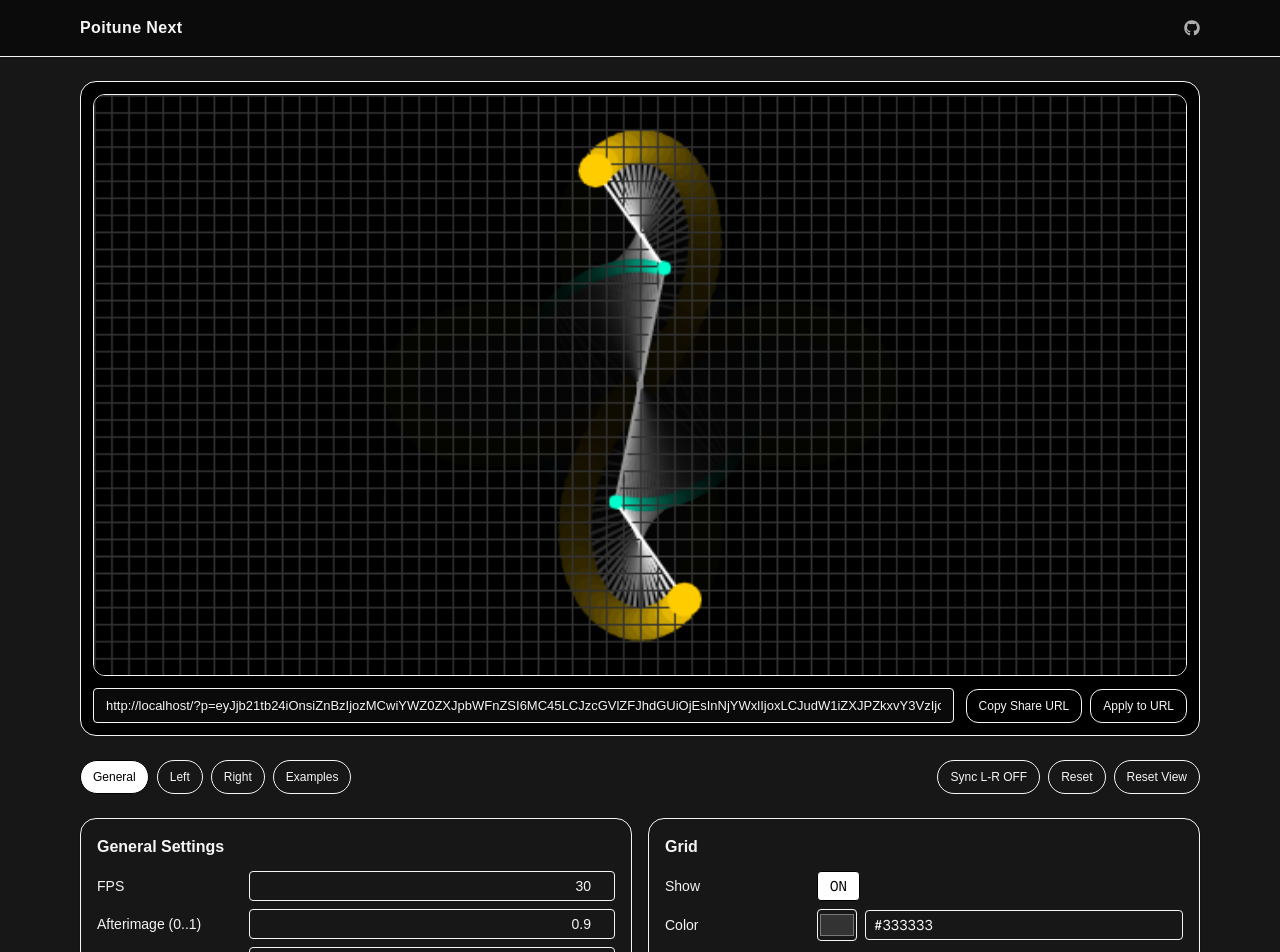
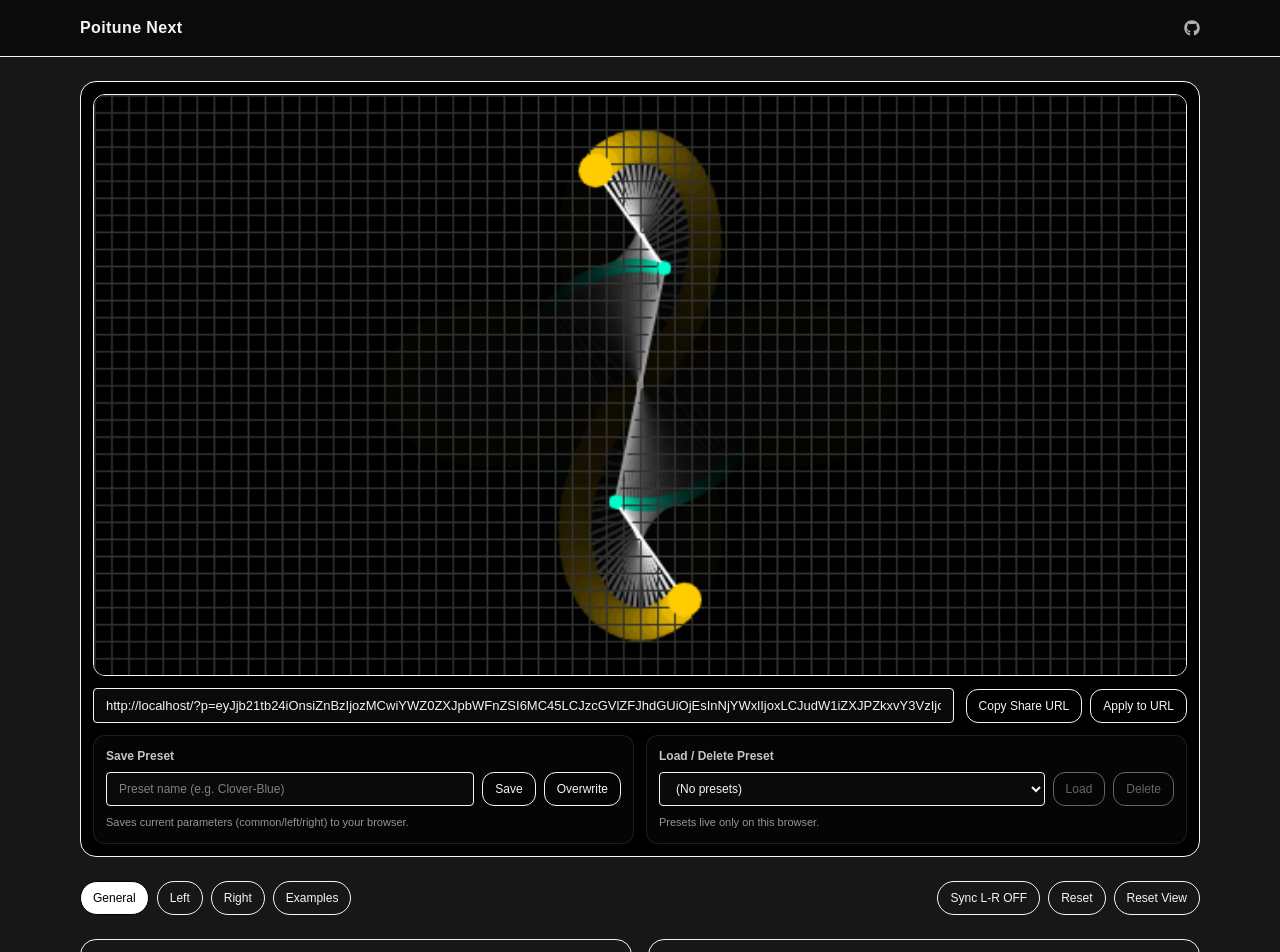
Before and after one commit to mbinou/poitune-next, a Next.js app: page / in a window 1280 px wide. Shown: the top 952 px of the page. Built offline with nearby package versions, Linux system fonts and the light colour scheme.

Commit message:
update: preset

```diff
--- a/src/app/page.tsx
+++ b/src/app/page.tsx
@@ -35,6 +35,19 @@ type SharePayload = {
   common: CommonParams;
   left: LocusSide;
   right: LocusSide;
+};
+
+const LS_KEY = "poitune-presets-v1";
+type PresetMap = Record<string, SharePayload>;
+
+const safeParsePresets = (raw: string | null): PresetMap => {
+  if (!raw) return {};
+  try {
+    const obj = JSON.parse(raw);
+    return obj && typeof obj === "object" ? (obj as PresetMap) : {};
+  } catch {
+    return {};
+  }
 };
 
 const encodeState = (payload: SharePayload) => {
@@ -85,6 +98,60 @@ export default function Page() {
 
   const [syncLR, setSyncLR] = useState(false);
   const [activeTab, setActiveTab] = useState<"General" | "Left" | "Right" | "Examples">("General");
+  // ===== Presets (state) =====
+  const [presets, setPresets] = useState<PresetMap>({});
+  const [presetName, setPresetName] = useState("");
+  const [selectedPreset, setSelectedPreset] = useState("");
+
+  // 初期ロード
+  useEffect(() => {
+    const loaded = safeParsePresets(localStorage.getItem(LS_KEY));
+    setPresets(loaded);
+    const names = Object.keys(loaded);
+    if (names.length) setSelectedPreset(names[0]);
+  }, []);
+
+  const currentPayload: SharePayload = useMemo(
+    () => ({ common, left, right }),
+    [common, left, right],
+  );
+
+  const savePreset = (name: string, overwrite = false) => {
+    const trimmed = name.trim();
+    if (!trimmed) return pushToast("Enter a preset name");
+    if (!overwrite && presets[trimmed]) {
+      return pushToast("Name exists (use Overwrite)");
+    }
+    const next = { ...presets, [trimmed]: currentPayload };
+    setPresets(next);
+    localStorage.setItem(LS_KEY, JSON.stringify(next));
+    setSelectedPreset(trimmed);
+    pushToast(overwrite ? "Preset overwritten" : "Preset saved");
+  };
+
+  const loadPreset = (name: string) => {
+    const p = presets[name];
+    if (!p) return;
+    setCommon((prev) => ({ ...prev, ...p.common }));
+    setLeft(p.left);
+    setRight(p.right);
+    pushToast(`Loaded "${name}"`);
+  };
+
+  const deletePreset = (name: string) => {
+    if (!presets[name]) return;
+    const { [name]: _, ...rest } = presets;
+    setPresets(rest);
+    localStorage.setItem(LS_KEY, JSON.stringify(rest));
+    setSelectedPreset(Object.keys(rest)[0] ?? "");
+    pushToast(`Deleted "${name}"`);
+  };
+
+  const presetNames = useMemo(
+    () =>
+      Object.keys(presets).sort((a, b) => a.localeCompare(b, undefined, { sensitivity: "base" })),
+    [presets],
+  );
 
   // View state (pan & zoom)
   const [view, setView] = useState({ tx: 0, ty: 0, scale: 1 });
@@ -393,6 +460,86 @@ export default function Page() {
               </button>
             </div>
           </div>
+
+          {/* Presets */}
+          <div className="mt-3 grid gap-3 sm:grid-cols-2">
+            {/* Save */}
+            <div className="flex flex-col gap-2 rounded-xl border border-white/10 bg-neutral-950/50 p-3">
+              <div className="text-sm font-semibold opacity-80 sm:text-xs">Save Preset</div>
+
+              {/* モバイル=縦積み / sm+=横並び */}
+              <div className="flex flex-col gap-2 sm:flex-row sm:items-center">
+                <input
+                  className="min-w-0 flex-1 rounded border bg-neutral-950 px-3 py-2 text-sm sm:text-xs"
+                  placeholder="Preset name (e.g. Clover-Blue)"
+                  value={presetName}
+                  onChange={(e) => setPresetName(e.target.value)}
+                />
+                <div className="flex flex-col gap-2 sm:flex-row">
+                  <button
+                    className="w-full rounded-xl border px-3 py-2 text-sm hover:cursor-pointer sm:w-auto sm:text-xs"
+                    onClick={() => savePreset(presetName, false)}
+                  >
+                    Save
+                  </button>
+                  <button
+                    className="w-full rounded-xl border px-3 py-2 text-sm hover:cursor-pointer sm:w-auto sm:text-xs"
+                    onClick={() => savePreset(presetName, true)}
+                  >
+                    Overwrite
+                  </button>
+                </div>
+              </div>
+
+              <p className="text-[12px] opacity-60 sm:text-[11px]">
+                Saves current parameters (common/left/right) to your browser.
+              </p>
+            </div>
+
+            {/* Load/Delete */}
+            <div className="flex flex-col gap-2 rounded-xl border border-white/10 bg-neutral-950/50 p-3">
+              <div className="text-sm font-semibold opacity-80 sm:text-xs">
+                Load / Delete Preset
+              </div>
+
+              {/* モバイル=縦積み / sm+=横並び */}
+              <div className="flex flex-col gap-2 sm:flex-row sm:items-center">
+                <select
+                  className="min-w-0 flex-1 rounded border bg-neutral-950 px-3 py-2 pr-8 text-sm sm:text-xs"
+                  value={selectedPreset}
+                  onChange={(e) => setSelectedPreset(e.target.value)}
+                >
+                  {presetNames.length === 0 ? <option value="">(No presets)</option> : null}
+                  {presetNames.map((n) => (
+                    <option key={n} value={n}>
+                      {n}
+                    </option>
+                  ))}
+                </select>
+
+                <div className="flex flex-col gap-2 sm:flex-row">
+                  <button
+                    disabled={!selectedPreset}
+                    className="w-full rounded-xl border px-3 py-2 text-sm hover:cursor-pointer disabled:opacity-40 sm:w-auto sm:text-xs"
+                    onClick={() => selectedPreset && loadPreset(selectedPreset)}
+                  >
+                    Load
+                  </button>
+                  <button
+                    disabled={!selectedPreset}
+                    className="w-full rounded-xl border px-3 py-2 text-sm hover:cursor-pointer disabled:opacity-40 sm:w-auto sm:text-xs"
+                    onClick={() => selectedPreset && deletePreset(selectedPreset)}
+                  >
+                    Delete
+                  </button>
+                </div>
+              </div>
+
+              <p className="text-[12px] opacity-60 sm:text-[11px]">
+                Presets live only on this browser.
+              </p>
+            </div>
+          </div>
         </div>
 
         <div className="flex flex-col gap-3 text-sm sm:flex-row sm:items-center sm:justify-between">
```
